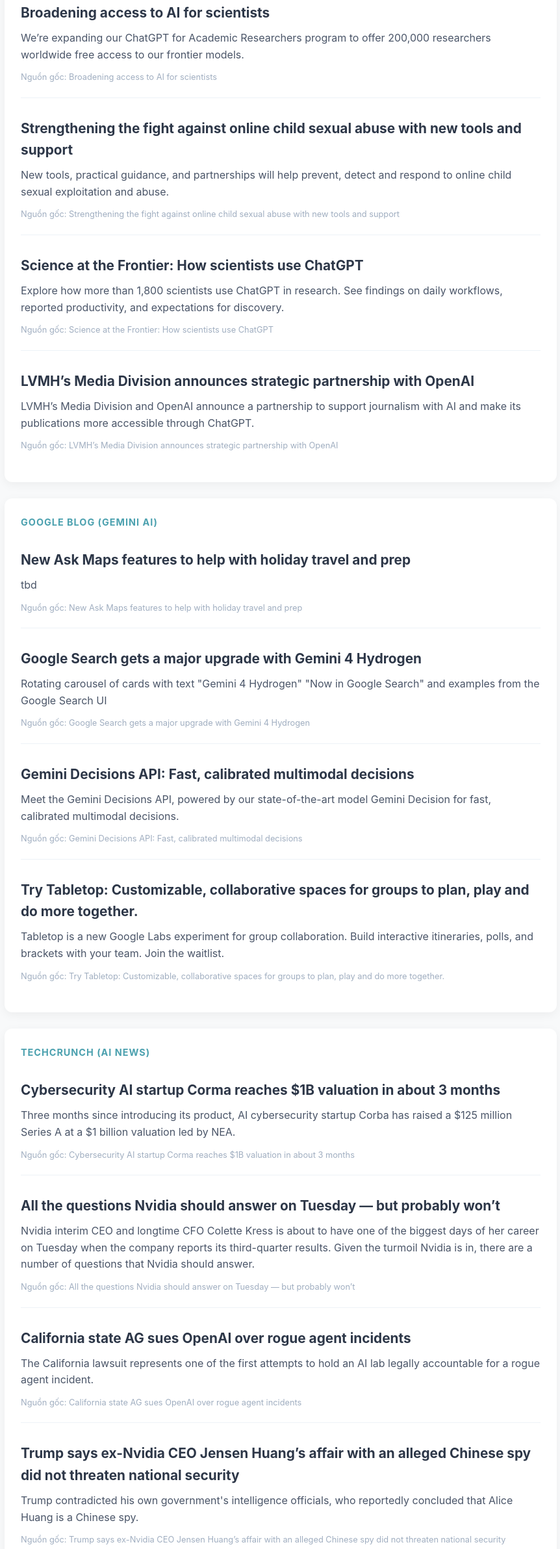
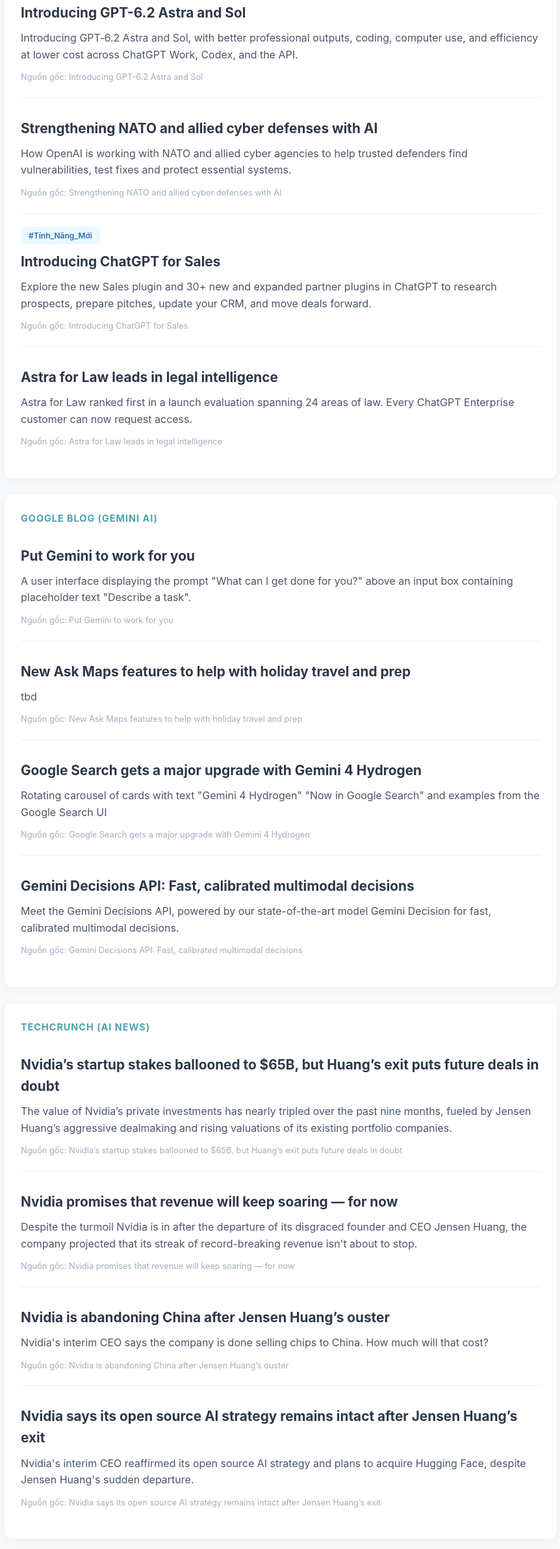
Before and after one commit to lelevietnam99/3d-ai-prompt-news, a plain HTML site: page index.html in a window 1280 px wide. Shown: the part 349-2733 px from the top of the page at 65% size, without its empty margins (208-1070 px from the left). Drawn offline with Linux system fonts and the light colour scheme.

Commit message:
Auto-update AI 3D Prompt News

```diff
--- a/index.html
+++ b/index.html
@@ -28,37 +28,44 @@
     <div class="container">
         <header>
             <h1>Cập Nhật AI & Prompt Làm Phim</h1>
-            <p>Dành riêng cho dự án Phim 3D Đức Phật | 17/11/2026</p>
+            <p>Dành riêng cho dự án Phim 3D Đức Phật | 18/11/2026</p>
         </header>
 <div class="feed-card"><div class="source-name">OpenAI (ChatGPT Updates)</div>
                 <div class="news-item">
                     <div class="tag-container"></div>
-                    <a class="news-title" href="https://openai.com/index/expanding-chatgpt-for-academic-researchers" target="_blank">Broadening access to AI for scientists</a>
-                    <div class="summary-vi">We’re expanding our ChatGPT for Academic Researchers program to offer 200,000 researchers worldwide free access to our frontier models.</div>
-                    <div class="meta">Nguồn gốc: Broadening access to AI for scientists</div>
+                    <a class="news-title" href="https://openai.com/index/introducing-gpt-6-2-astra-sol" target="_blank">Introducing GPT-6.2 Astra and Sol</a>
+                    <div class="summary-vi">Introducing GPT‑6.2 Astra and Sol, with better professional outputs, coding, computer use, and efficiency at lower cost across ChatGPT Work, Codex, and the API.</div>
+                    <div class="meta">Nguồn gốc: Introducing GPT-6.2 Astra and Sol</div>
                 </div>
 
                 <div class="news-item">
                     <div class="tag-container"></div>
-                    <a class="news-title" href="https://openai.com/index/strengthening-online-child-safety" target="_blank">Strengthening the fight against online child sexual abuse with new tools and support</a>
-                    <div class="summary-vi">New tools, practical guidance, and partnerships will help prevent, detect and respond to online child sexual exploitation and abuse.</div>
-                    <div class="meta">Nguồn gốc: Strengthening the fight against online child sexual abuse with new tools and support</div>
+                    <a class="news-title" href="https://openai.com/index/strengthening-nato-allied-cyber-defences-ai" target="_blank">Strengthening NATO and allied cyber defenses with AI</a>
+                    <div class="summary-vi">How OpenAI is working with NATO and allied cyber agencies to help trusted defenders find vulnerabilities, test fixes and protect essential systems.</div>
+                    <div class="meta">Nguồn gốc: Strengthening NATO and allied cyber defenses with AI</div>
+                </div>
+
+                <div class="news-item">
+                    <div class="tag-container"><span class="tag tag-new">#Tính_Năng_Mới</span></div>
+                    <a class="news-title" href="https://openai.com/index/introducing-chatgpt-for-sales" target="_blank">Introducing ChatGPT for Sales</a>
+                    <div class="summary-vi">Explore the new Sales plugin and 30+ new and expanded partner plugins in ChatGPT to research prospects, prepare pitches, update your CRM, and move deals forward.</div>
+                    <div class="meta">Nguồn gốc: Introducing ChatGPT for Sales</div>
                 </div>
 
                 <div class="news-item">
                     <div class="tag-container"></div>
-                    <a class="news-title" href="https://openai.com/index/science-at-the-frontier" target="_blank">Science at the Frontier: How scientists use ChatGPT</a>
-                    <div class="summary-vi">Explore how more than 1,800 scientists use ChatGPT in research. See findings on daily workflows, reported productivity, and expectations for discovery.</div>
-                    <div class="meta">Nguồn gốc: Science at the Frontier: How scientists use ChatGPT</div>
+                    <a class="news-title" href="https://openai.com/index/astra-law-6-2" target="_blank">Astra for Law leads in legal intelligence</a>
+                    <div class="summary-vi">Astra for Law ranked first in a launch evaluation spanning 24 areas of law. Every ChatGPT Enterprise customer can now request access.</div>
+                    <div class="meta">Nguồn gốc: Astra for Law leads in legal intelligence</div>
+                </div>
+                </div><div class="feed-card"><div class="source-name">Google Blog (Gemini AI)</div>
+                <div class="news-item">
+                    <div class="tag-container"></div>
+                    <a class="news-title" href="https://blog.google/innovation-and-ai/products/gemini-app/tasks-in-gemini-free-new-features/" target="_blank">Put Gemini to work for you</a>
+                    <div class="summary-vi">A user interface displaying the prompt "What can I get done for you?" above an input box containing placeholder text "Describe a task".</div>
+                    <div class="meta">Nguồn gốc: Put Gemini to work for you</div>
                 </div>
 
-                <div class="news-item">
-                    <div class="tag-container"></div>
-                    <a class="news-title" href="https://openai.com/index/lvmh-media-division-partnership" target="_blank">LVMH’s Media Division announces strategic partnership with OpenAI</a>
-                    <div class="summary-vi">LVMH’s Media Division and OpenAI announce a partnership to support journalism with AI and make its publications more accessible through ChatGPT.</div>
-                    <div class="meta">Nguồn gốc: LVMH’s Media Division announces strategic partnership with OpenAI</div>
-                </div>
-                </div><div class="feed-card"><div class="source-name">Google Blog (Gemini AI)</div>
                 <div class="news-item">
                     <div class="tag-container"></div>
                     <a class="news-title" href="https://blog.google/products-and-platforms/products/maps/ask-maps-holiday-travel-features-2026/" target="_blank">New Ask Maps features to help with holiday travel and prep</a>
@@ -79,40 +86,33 @@
                     <div class="summary-vi">Meet the Gemini Decisions API, powered by our state-of-the-art model Gemini Decision for fast, calibrated multimodal decisions.</div>
                     <div class="meta">Nguồn gốc: Gemini Decisions API: Fast, calibrated multimodal decisions</div>
                 </div>
-
-                <div class="news-item">
-                    <div class="tag-container"></div>
-                    <a class="news-title" href="https://blog.google/innovation-and-ai/models-and-research/google-labs/tabletop/" target="_blank">Try Tabletop: Customizable, collaborative spaces for groups to plan, play and do more together.</a>
-                    <div class="summary-vi">Tabletop is a new Google Labs experiment for group collaboration. Build interactive itineraries, polls, and brackets with your team. Join the waitlist.</div>
-                    <div class="meta">Nguồn gốc: Try Tabletop: Customizable, collaborative spaces for groups to plan, play and do more together.</div>
-                </div>
                 </div><div class="feed-card"><div class="source-name">TechCrunch (AI News)</div>
                 <div class="news-item">
                     <div class="tag-container"></div>
-                    <a class="news-title" href="https://techcrunch.com/2026/11/16/cybersecurity-ai-startup-corma-reaches-1b-valuation-in-about-3-months/" target="_blank">Cybersecurity AI startup Corma reaches $1B valuation in about 3 months</a>
-                    <div class="summary-vi">Three months since introducing its product, AI cybersecurity startup Corba has raised a $125 million Series A at a $1 billion valuation led by NEA.</div>
-                    <div class="meta">Nguồn gốc: Cybersecurity AI startup Corma reaches $1B valuation in about 3 months</div>
+                    <a class="news-title" href="https://techcrunch.com/2026/11/17/nvidias-startup-stakes-ballooned-to-65b-but-huangs-exit-puts-future-deals-in-doubt/" target="_blank">Nvidia’s startup stakes ballooned to $65B, but Huang’s exit puts future  deals in doubt</a>
+                    <div class="summary-vi">The value of Nvidia’s private investments has nearly tripled over the past nine months, fueled by Jensen Huang’s aggressive dealmaking and rising valuations of its existing portfolio companies.</div>
+                    <div class="meta">Nguồn gốc: Nvidia’s startup stakes ballooned to $65B, but Huang’s exit puts future  deals in doubt</div>
                 </div>
 
                 <div class="news-item">
                     <div class="tag-container"></div>
-                    <a class="news-title" href="https://techcrunch.com/2026/11/16/all-the-questions-nvidia-should-answer-on-tuesday-but-probably-wont/" target="_blank">All the questions Nvidia should answer on Tuesday — but probably won’t</a>
-                    <div class="summary-vi">Nvidia interim CEO and longtime CFO Colette Kress is about to have one of the biggest days of her career on Tuesday when the company reports its third-quarter results. Given the turmoil Nvidia is in, there are a number of questions that Nvidia should answer.</div>
-                    <div class="meta">Nguồn gốc: All the questions Nvidia should answer on Tuesday — but probably won’t</div>
+                    <a class="news-title" href="https://techcrunch.com/2026/11/17/nvidia-promises-that-revenue-will-keep-soaring-for-now/" target="_blank">Nvidia promises that revenue will keep soaring — for now</a>
+                    <div class="summary-vi">Despite the turmoil Nvidia is in after the departure of its disgraced founder and CEO Jensen Huang, the company projected that its streak of record-breaking revenue isn't about to stop.</div>
+                    <div class="meta">Nguồn gốc: Nvidia promises that revenue will keep soaring — for now</div>
                 </div>
 
                 <div class="news-item">
                     <div class="tag-container"></div>
-                    <a class="news-title" href="https://techcrunch.com/2026/11/16/california-state-ag-sues-openai-over-rogue-agent-incidents/" target="_blank">California state AG sues OpenAI over rogue agent incidents</a>
-                    <div class="summary-vi">The California lawsuit represents one of the first attempts to hold an AI lab legally accountable for a rogue agent incident.</div>
-                    <div class="meta">Nguồn gốc: California state AG sues OpenAI over rogue agent incidents</div>
+                    <a class="news-title" href="https://techcrunch.com/2026/11/17/nvidia-is-abandoning-china-after-jensen-huangs-ouster/" target="_blank">Nvidia is abandoning China after Jensen Huang’s ouster</a>
+                    <div class="summary-vi">Nvidia's interim CEO says the company is done selling chips to China. How much will that cost?</div>
+                    <div class="meta">Nguồn gốc: Nvidia is abandoning China after Jensen Huang’s ouster</div>
                 </div>
 
                 <div class="news-item">
                     <div class="tag-container"></div>
-                    <a class="news-title" href="https://techcrunch.com/2026/11/16/trump-says-ex-nvidia-ceo-jensen-huangs-affair-with-an-alleged-chinese-spy-did-not-threaten-national-security/" target="_blank">Trump says ex-Nvidia CEO Jensen Huang’s affair with an alleged Chinese spy did not threaten national security</a>
-                    <div class="summary-vi">Trump contradicted his own government's intelligence officials, who reportedly concluded that Alice Huang is a Chinese spy.</div>
-                    <div class="meta">Nguồn gốc: Trump says ex-Nvidia CEO Jensen Huang’s affair with an alleged Chinese spy did not threaten national security</div>
+                    <a class="news-title" href="https://techcrunch.com/2026/11/17/nvidia-says-its-open-source-ai-strategy-remains-intact-after-jensen-huangs-exit/" target="_blank">Nvidia says its open source AI strategy remains intact after Jensen Huang’s exit</a>
+                    <div class="summary-vi">Nvidia's interim CEO reaffirmed its open source AI strategy and plans to acquire Hugging Face, despite Jensen Huang's sudden departure.</div>
+                    <div class="meta">Nguồn gốc: Nvidia says its open source AI strategy remains intact after Jensen Huang’s exit</div>
                 </div>
                 </div>
         <footer style="text-align: center; color: #a0aec0; padding: 20px;">
```
